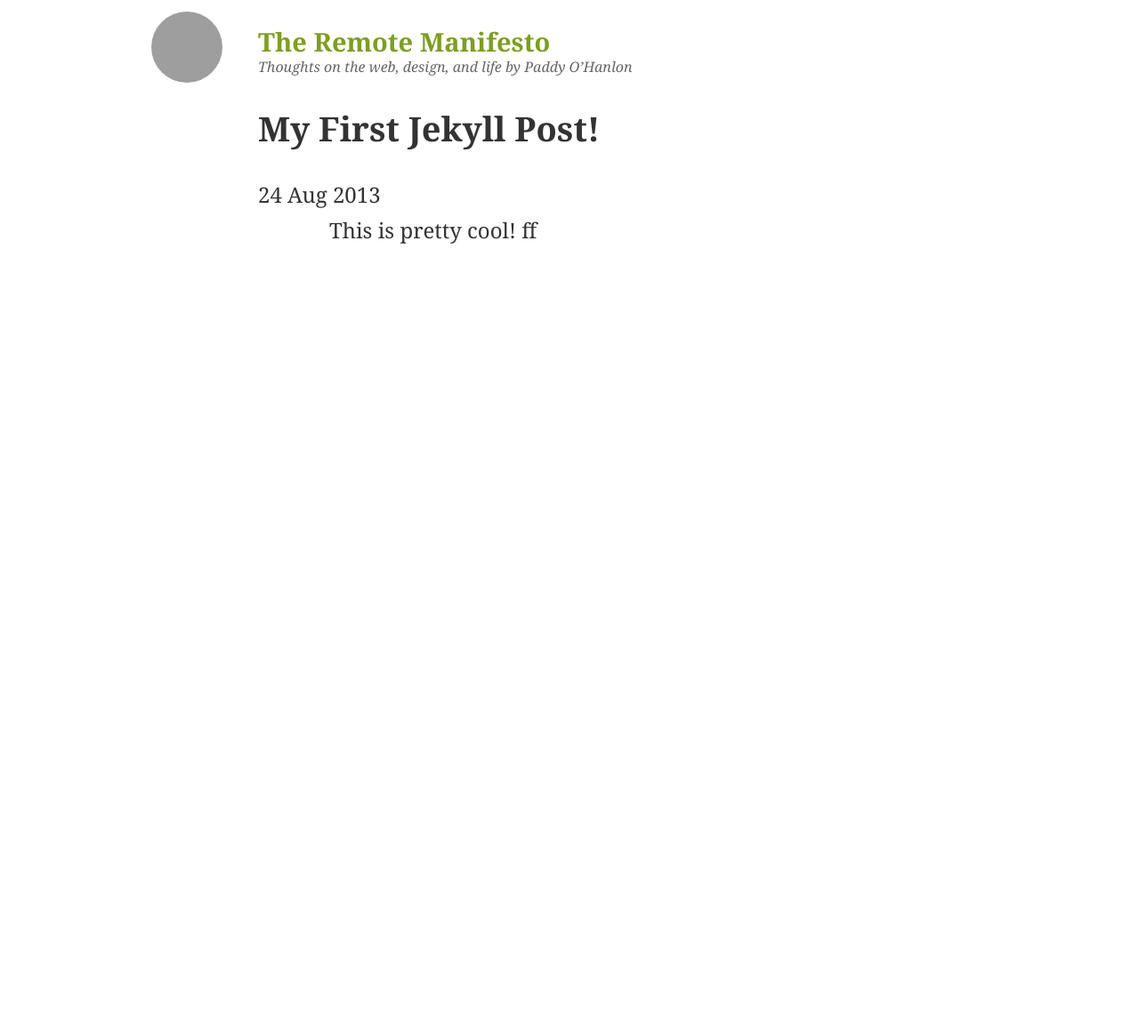
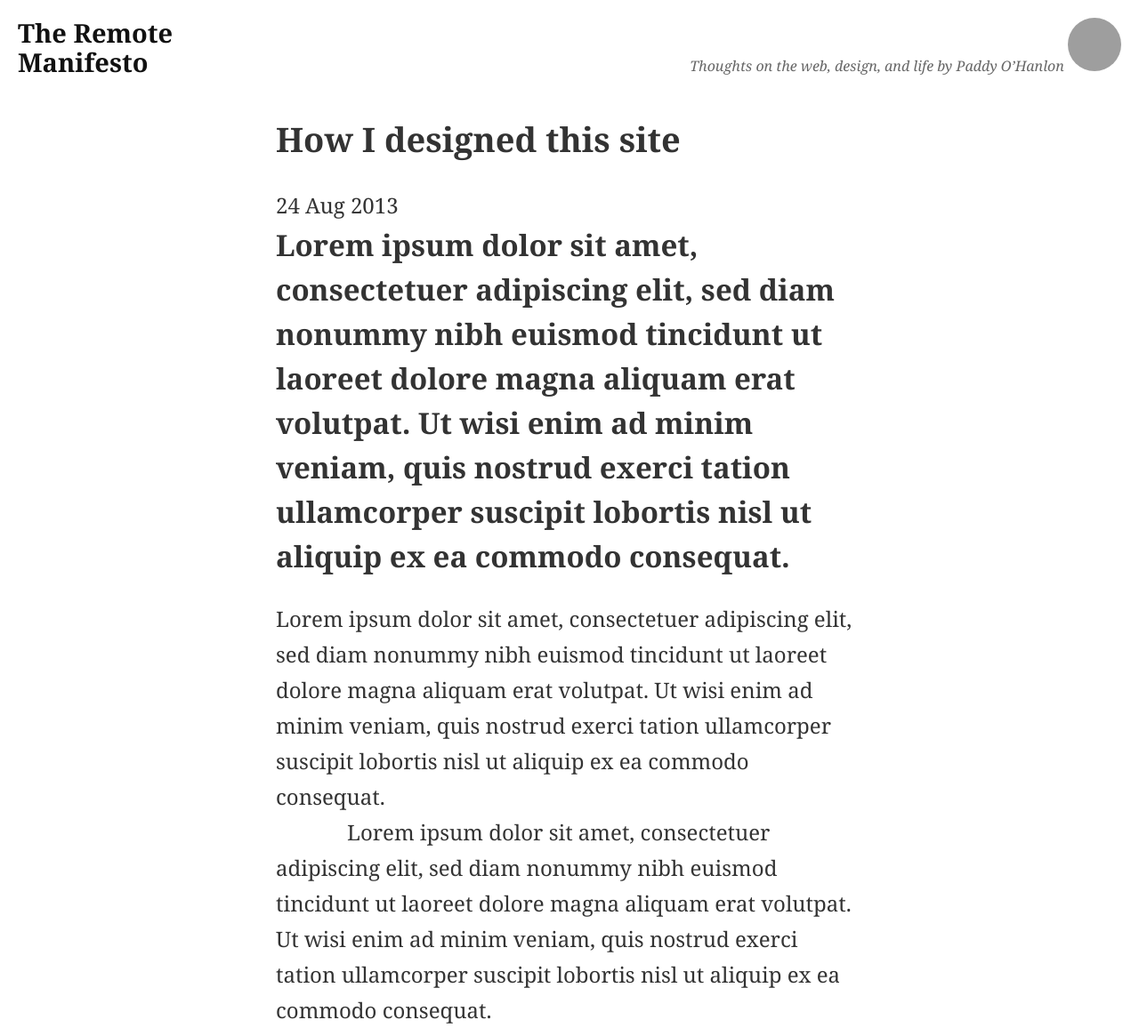
Before and after one commit to paddyohanlon/remote-manifesto, a Jekyll site: the page built from _posts/2013-08-24-my-first-post.markdown, in a window 1280 px wide. Shown: the whole page at 89% size. Built offline with Jekyll 4.4.1, drawn with Linux system fonts in a browser that asks for light colours; nearby versions of some CDN libraries; Markdown is read by kramdown in place of the engine named in the settings; before the commit the page ends 900 px from its top, so only the background shows below that; grey boxes are pictures that could not be loaded.

Commit message:
Designing the header. pre removing the gravatar

```diff
--- a/_layouts/default.html
+++ b/_layouts/default.html
@@ -12,14 +12,13 @@
     <script type="text/javascript">try{Typekit.load();}catch(e){}</script>
   </head>
   <body>
+    <header>
+      <h1>
+        <a href="/" title="The Remote Manifesto by Paddy O’Hanlon">{{ site.name }}</a>
+      </h1>
+      <h2>Thoughts on the web, design, and life by Paddy O’Hanlon <img src="http://www.gravatar.com/avatar/9b4a53ccacd7c565ff5db519d02bb5d4?s=120" alt="Gravatar for Paddy O’Hanlon" class="gravatar"></h2>
+    </header>
     <div class="wrapper">
-      <header>
-        <h1>
-          <img src="http://www.gravatar.com/avatar/9b4a53ccacd7c565ff5db519d02bb5d4?s=120" alt="Gravatar for Paddy O’Hanlon" class="gravatar">
-          <a href="/" title="The Remote Manifesto by Paddy O’Hanlon">{{ site.name }}</a>
-        </h1>
-        <h2>Thoughts on the web, design, and life by Paddy O’Hanlon</h2>
-      </header>
       {{ content }}
     </div>
 
--- a/_posts/2013-08-24-my-first-post.markdown
+++ b/_posts/2013-08-24-my-first-post.markdown
@@ -1,8 +1,12 @@
 ---
 layout: post
-title:  "My First Jekyll Post!"
+title:  "How I designed this site"
 date:   2013-08-24 10:20:00
 categories: jekyll update
 ---
 
-This is pretty cool! ff
+<p class="lead">Lorem ipsum dolor sit amet, consectetuer adipiscing elit, sed diam nonummy nibh euismod tincidunt ut laoreet dolore magna aliquam erat volutpat. Ut wisi enim ad minim veniam, quis nostrud exerci tation ullamcorper suscipit lobortis nisl ut aliquip ex ea commodo consequat.</p>
+
+Lorem ipsum dolor sit amet, consectetuer adipiscing elit, sed diam nonummy nibh euismod tincidunt ut laoreet dolore magna aliquam erat volutpat. Ut wisi enim ad minim veniam, quis nostrud exerci tation ullamcorper suscipit lobortis nisl ut aliquip ex ea commodo consequat.
+
+Lorem ipsum dolor sit amet, consectetuer adipiscing elit, sed diam nonummy nibh euismod tincidunt ut laoreet dolore magna aliquam erat volutpat. Ut wisi enim ad minim veniam, quis nostrud exerci tation ullamcorper suscipit lobortis nisl ut aliquip ex ea commodo consequat.
--- a/css/_color.scss
+++ b/css/_color.scss
@@ -1,4 +1,4 @@
-$color-brand: #7d9e21;
-$color-hover: darken(#7d9e21,5%);
+$color-brand: #111;
+$color-hover: darken(#111,5%);
 $color-text: #333;
 $color-subtle: #666;
--- a/css/main.css
+++ b/css/main.css
@@ -397,7 +397,7 @@ Examples:
   }
 }
 a, a:link, a:visited {
-  color: #7d9e21;
+  color: #111111;
   text-decoration: none;
   -webkit-transition: color 0.3s ease-in-out;
   -moz-transition: color 0.3s ease-in-out;
@@ -406,7 +406,7 @@ a, a:link, a:visited {
 }
 
 a:hover, a:focus, a:active {
-  color: #6c891d;
+  color: #040404;
 }
 
 body {
@@ -533,6 +533,19 @@ aside > p {
   }
 }
 
+header {
+  zoom: 1;
+  padding: 1.25rem 1.25rem 0 1.25rem;
+  position: relative;
+}
+header:before, header:after {
+  content: "";
+  display: table;
+}
+header:after {
+  clear: both;
+}
+
 header > h1 {
   font-size: 1.8125rem;
   line-height: 2.0625rem;
@@ -544,19 +557,10 @@ header > h1 {
 }
 @media only screen and (min-width: 35em) {
   header > h1 {
-    margin-top: 1.875rem;
+    float: left;
+    margin-top: 0;
     text-align: left;
-  }
-}
-@media only screen and (min-width: 35em) {
-  header > h1 a {
-    display: block;
-    margin-left: 6.25rem;
-  }
-}
-@media only screen and (min-width: 63.875em) {
-  header > h1 a {
-    margin-left: 0;
+    width: 18.75rem;
   }
 }
 
@@ -572,35 +576,23 @@ header > h2 {
 }
 @media only screen and (min-width: 35em) {
   header > h2 {
-    margin-left: 6.25rem;
-    text-align: left;
-  }
-}
-@media only screen and (min-width: 63.875em) {
-  header > h2 {
-    margin-left: 0;
+    float: right;
+    text-align: right;
+    width: 31.25rem;
   }
 }
 
 img[src*='http://www.gravatar.com'] {
   border-radius: 2.5rem;
   display: block;
-  height: 5rem;
+  height: 3.75rem;
   margin: 0 auto 0.8125rem auto;
-  width: 5rem;
+  width: 3.75rem;
 }
 @media only screen and (min-width: 35em) {
   img[src*='http://www.gravatar.com'] {
+    display: inline;
     margin-bottom: 0;
-    position: absolute;
-    top: -1.0625rem;
-  }
-}
-@media only screen and (min-width: 63.875em) {
-  img[src*='http://www.gravatar.com'] {
-    float: left;
-    margin: 0 0 0 -7.5rem;
-    position: relative;
   }
 }
 
@@ -988,6 +980,34 @@ img[src*='http://www.gravatar.com'] {
     page-break-after: avoid;
   }
 }
+@-webkit-viewport {
+  width: device-width;
+}
+
+@-moz-viewport {
+  width: device-width;
+}
+
+@-ms-viewport {
+  width: device-width;
+}
+
+@-o-viewport {
+  width: device-width;
+}
+
+@viewport {
+  width: device-width;
+}
+
+*,
+*:before,
+*:after {
+  -moz-box-sizing: border-box;
+  -webkit-box-sizing: border-box;
+  box-sizing: border-box;
+}
+
 body {
   color: #333333;
 }
```
Also changed, not shown: css/_header.scss (+25 -18 lines), css/main.scss (+16 -1 lines).
